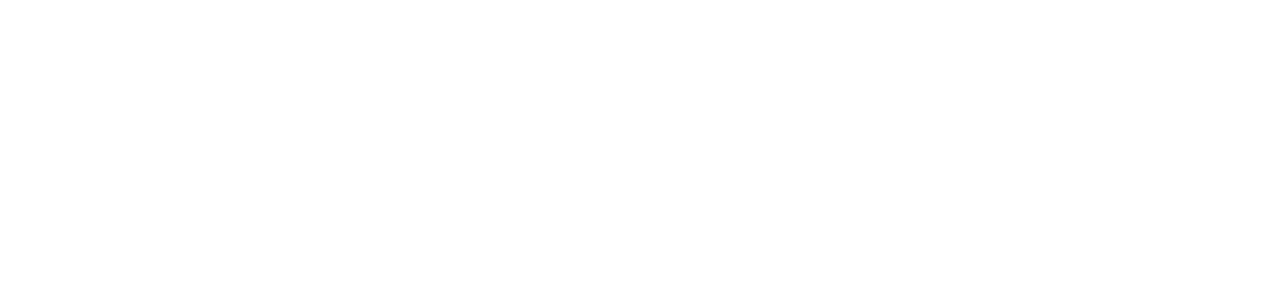
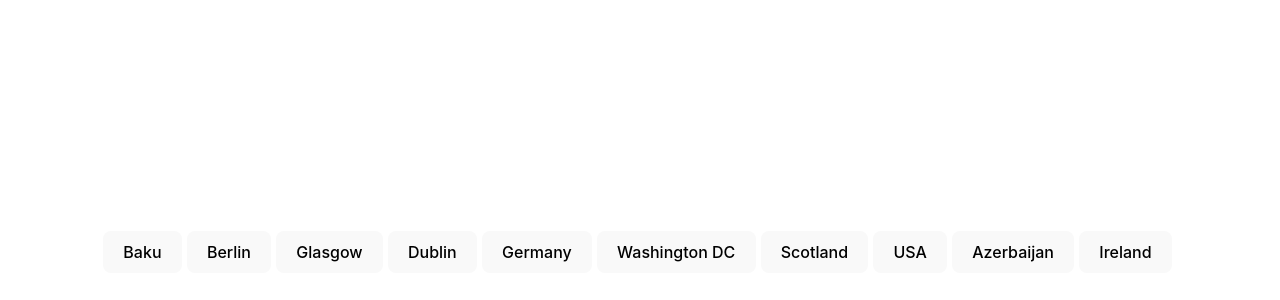
Before and after one commit to bfeelin/Country-Capital-Exercise, a React (Vite) app: page / in a window 1280 px wide. Shown: the part 148-448 px from the top of the page. Built offline with nearby package versions, Linux system fonts and the light colour scheme.

Commit message:
Render buttons, handle setting selected

```diff
--- a/src/CountryCapitalGame.tsx
+++ b/src/CountryCapitalGame.tsx
@@ -1,4 +1,4 @@
-import React from 'react';
+import React, { useEffect } from 'react';
 
 interface CountryCapitalMap {
   [country: string]: string;
@@ -14,10 +14,33 @@
   const arrayData = countries.concat(cities).sort(() => 0.5 - Math.random())
 
   const [selectedButton, setSelectedButton] = React.useState<string | null>(null)
+  const [wrongPair, setWrongPair] = React.useState<Array<string> | null>(null)
+
+  function handleSetSelected(item: string) {
+    console.log(item)
+    if(selectedButton === null){
+        setSelectedButton(item)
+        setWrongPair(null)
+    }
+    else{
+
+    }
+  }
 
   return (
     <>
-
+        {arrayData.map((item) => {
+            return(
+                <button
+                    value={item}
+                    className={selectedButton === item ? "selected" :
+                                wrongPair?.includes(item) ? "wrong-pair" : ""}
+                    onClick={() => handleSetSelected(item)}
+                    key={item}>
+                        {item}
+                </button>
+            )
+        })}
     </>
   );
 }
```
